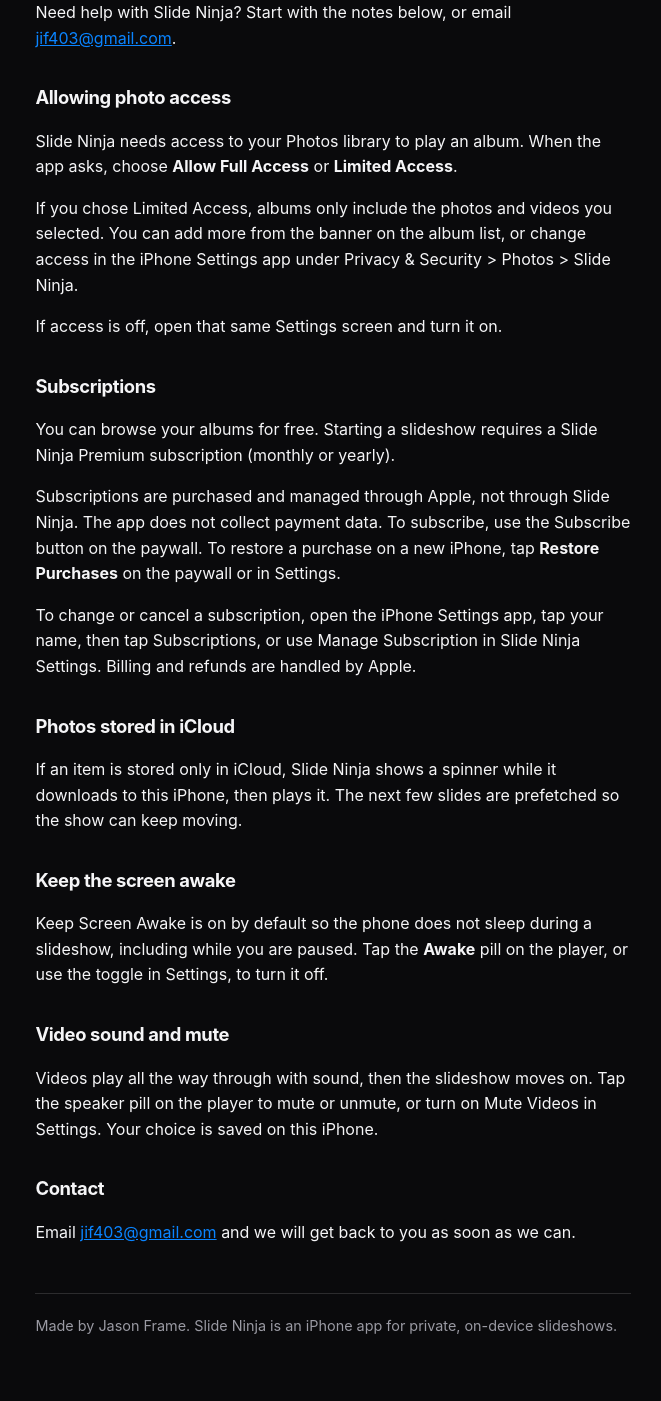
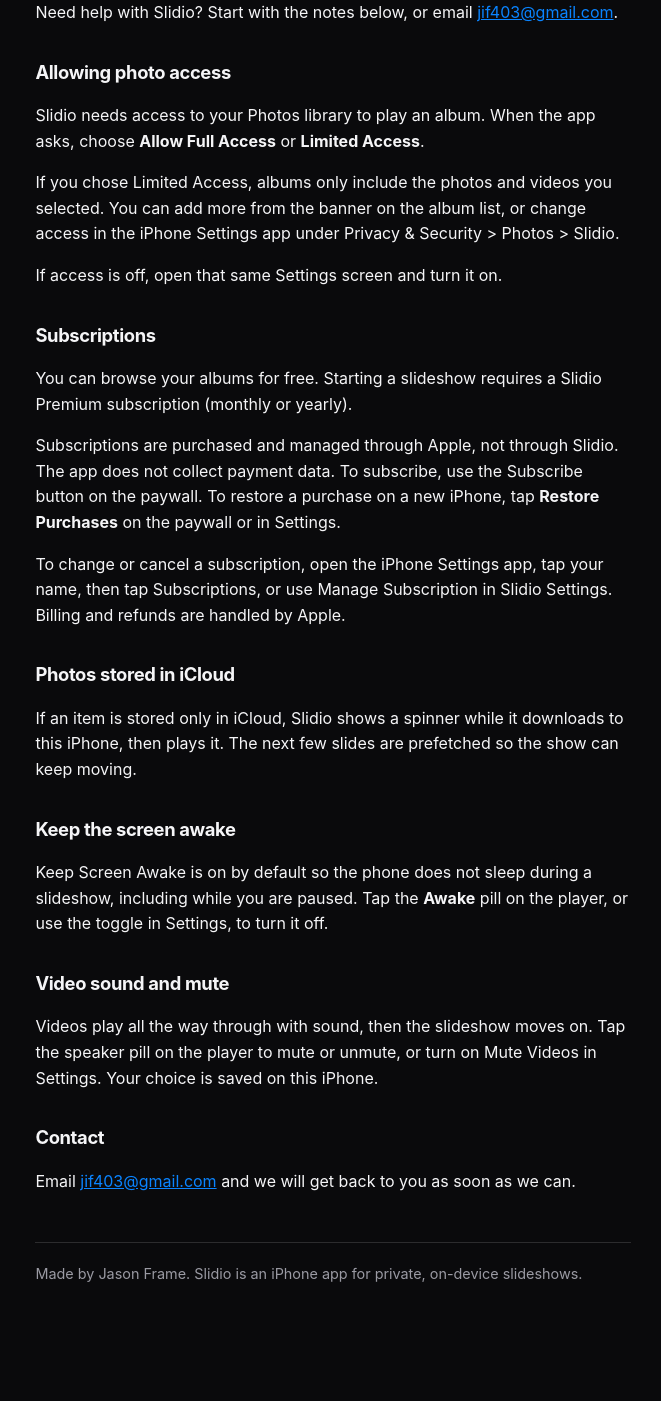
Before and after one commit to jframe403/slide-ninja-site, a plain HTML site: page support.html in a window 1280 px wide. Shown: the part 224-1625 px from the top of the page, without its empty margins (307-968 px from the left). After the commit the page ends 1573 px from the top, so only its background shows below. Drawn offline with Linux system fonts and the light colour scheme.

Commit message:
Rename the site copy to Slidio.
Update privacy, support, and home pages to the new app name. Keep the existing GitHub Pages URLs.

```diff
--- a/support.html
+++ b/support.html
@@ -3,31 +3,31 @@
 <head>
   <meta charset="utf-8">
   <meta name="viewport" content="width=device-width, initial-scale=1">
-  <title>Support · Slide Ninja</title>
-  <meta name="description" content="Support · Slide Ninja">
+  <title>Support · Slidio</title>
+  <meta name="description" content="Support · Slidio">
   <link rel="stylesheet" href="styles.css">
 </head>
 <body>
   <div class="wrap">
     <header>
-      <a class="brand" href="./"><span class="mark" aria-hidden="true"></span>Slide Ninja</a>
+      <a class="brand" href="./"><span class="mark" aria-hidden="true"></span>Slidio</a>
       <nav><a href="./">Home</a><a href="./privacy.html">Privacy</a><a href="./support.html" aria-current="page">Support</a></nav>
     </header>
     <main>
       <h1>Support</h1>
 
 
-<p>Need help with Slide Ninja? Start with the notes below, or email <a href="mailto:jif403@gmail.com">jif403@gmail.com</a>.</p>
+<p>Need help with Slidio? Start with the notes below, or email <a href="mailto:jif403@gmail.com">jif403@gmail.com</a>.</p>
 <h2>Allowing photo access</h2>
-<p>Slide Ninja needs access to your Photos library to play an album. When the app asks, choose <strong>Allow Full Access</strong> or <strong>Limited Access</strong>.</p>
-<p>If you chose Limited Access, albums only include the photos and videos you selected. You can add more from the banner on the album list, or change access in the iPhone Settings app under Privacy &amp; Security &gt; Photos &gt; Slide Ninja.</p>
+<p>Slidio needs access to your Photos library to play an album. When the app asks, choose <strong>Allow Full Access</strong> or <strong>Limited Access</strong>.</p>
+<p>If you chose Limited Access, albums only include the photos and videos you selected. You can add more from the banner on the album list, or change access in the iPhone Settings app under Privacy &amp; Security &gt; Photos &gt; Slidio.</p>
 <p>If access is off, open that same Settings screen and turn it on.</p>
 <h2>Subscriptions</h2>
-<p>You can browse your albums for free. Starting a slideshow requires a Slide Ninja Premium subscription (monthly or yearly).</p>
-<p>Subscriptions are purchased and managed through Apple, not through Slide Ninja. The app does not collect payment data. To subscribe, use the Subscribe button on the paywall. To restore a purchase on a new iPhone, tap <strong>Restore Purchases</strong> on the paywall or in Settings.</p>
-<p>To change or cancel a subscription, open the iPhone Settings app, tap your name, then tap Subscriptions, or use Manage Subscription in Slide Ninja Settings. Billing and refunds are handled by Apple.</p>
+<p>You can browse your albums for free. Starting a slideshow requires a Slidio Premium subscription (monthly or yearly).</p>
+<p>Subscriptions are purchased and managed through Apple, not through Slidio. The app does not collect payment data. To subscribe, use the Subscribe button on the paywall. To restore a purchase on a new iPhone, tap <strong>Restore Purchases</strong> on the paywall or in Settings.</p>
+<p>To change or cancel a subscription, open the iPhone Settings app, tap your name, then tap Subscriptions, or use Manage Subscription in Slidio Settings. Billing and refunds are handled by Apple.</p>
 <h2>Photos stored in iCloud</h2>
-<p>If an item is stored only in iCloud, Slide Ninja shows a spinner while it downloads to this iPhone, then plays it. The next few slides are prefetched so the show can keep moving.</p>
+<p>If an item is stored only in iCloud, Slidio shows a spinner while it downloads to this iPhone, then plays it. The next few slides are prefetched so the show can keep moving.</p>
 <h2>Keep the screen awake</h2>
 <p>Keep Screen Awake is on by default so the phone does not sleep during a slideshow, including while you are paused. Tap the <strong>Awake</strong> pill on the player, or use the toggle in Settings, to turn it off.</p>
 <h2>Video sound and mute</h2>
@@ -36,7 +36,7 @@
 <p>Email <a href="mailto:jif403@gmail.com">jif403@gmail.com</a> and we will get back to you as soon as we can.</p>
 
     </main>
-    <footer>Made by Jason Frame. Slide Ninja is an iPhone app for private, on-device slideshows.</footer>
+    <footer>Made by Jason Frame. Slidio is an iPhone app for private, on-device slideshows.</footer>
   </div>
 </body>
 </html>
```
Also changed, not shown: index.html (+5 -5 lines), privacy.html (+8 -8 lines), 1 other file.
